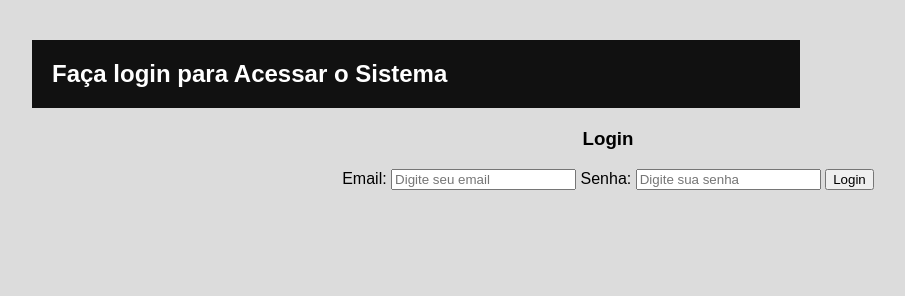
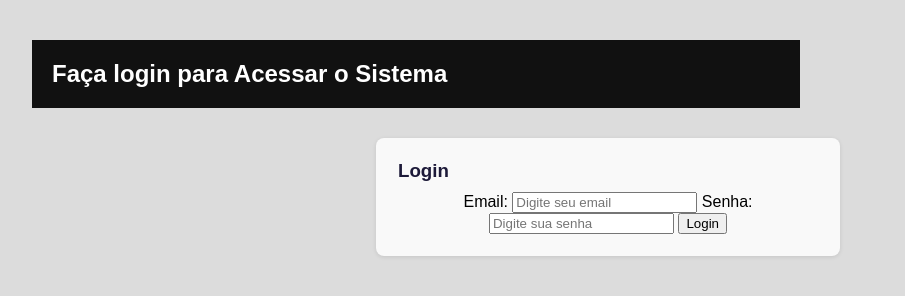
Before and after one commit to kurachix/Projeto-Login-CSS, a plain HTML site: page index.html in a window 1280 px wide. Shown: the whole page, without its empty margins (32-937 px from the left). Drawn offline with Linux system fonts and the light colour scheme.

Commit message:
Adição de style em css

```diff
--- a/style.css
+++ b/style.css
@@ -17,3 +17,17 @@ h2 {
   margin-left: 5%;
   box-sizing: border-box;
 }
+
+.login-box {
+  background: #f9f9f9;
+  width: 420px;
+  margin: 30px auto;
+  padding: 22px;
+  border-radius: 8px;
+  box-shadow: 0 1px 4px rgba(0,0,0,0.1);
+}
+.login-box h3 {
+  text-align: left;
+  color: #1d1a39;
+  margin: 0 0 10px 0;
+}
```
